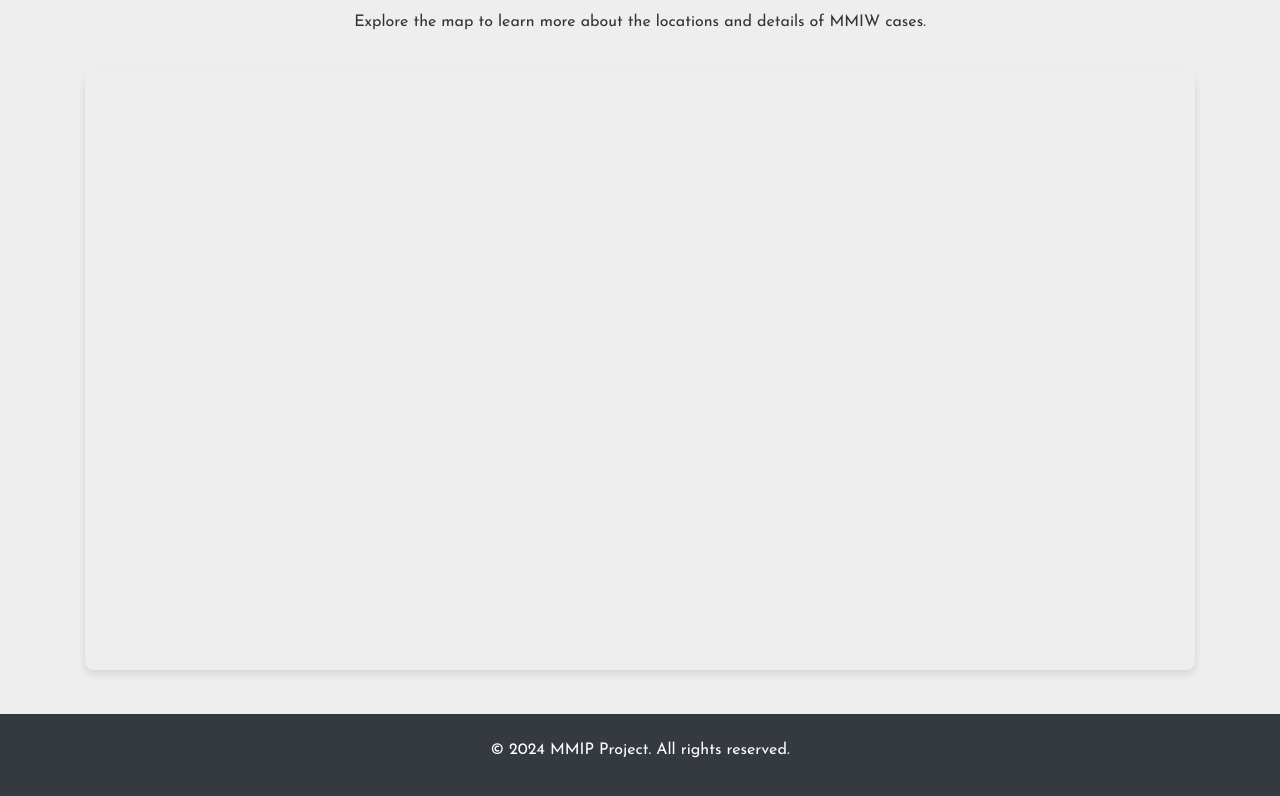
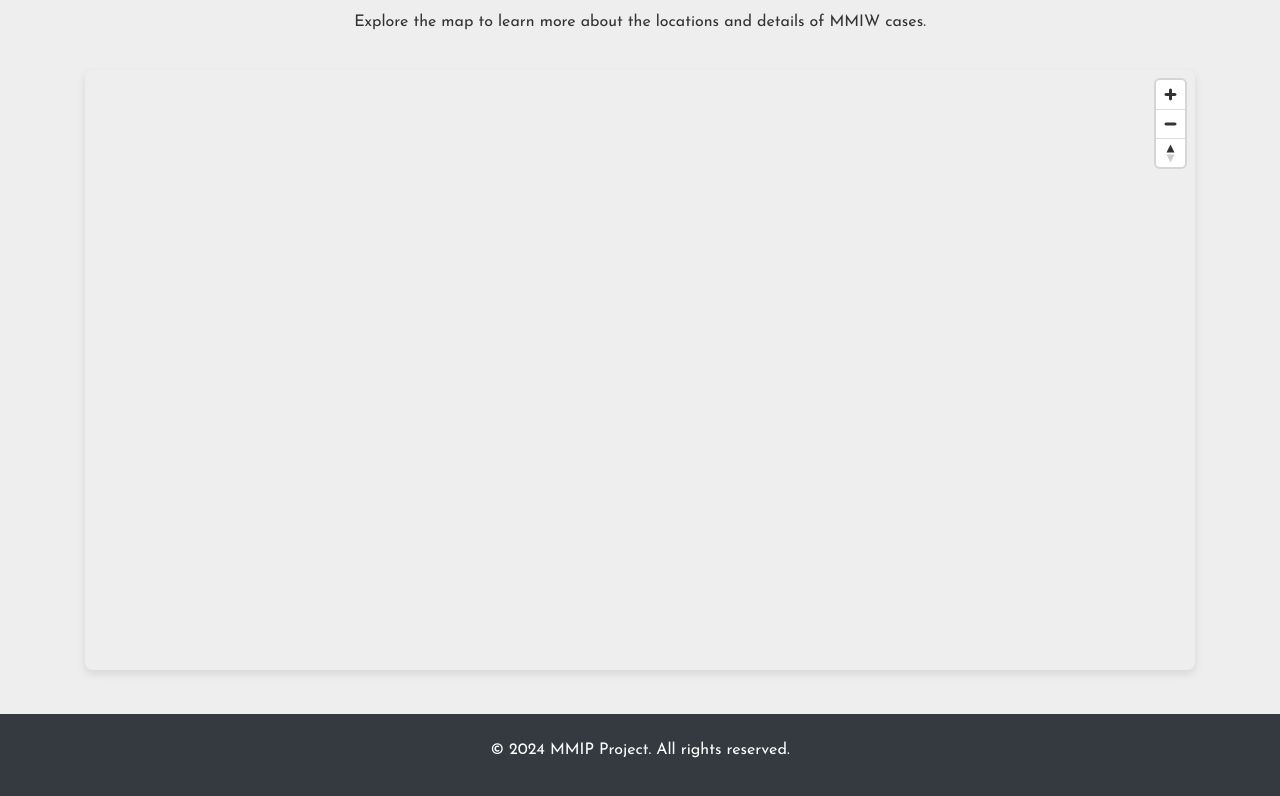
Before and after one commit to linishere/-Murdered-and-Missing-Relatives-Map, a website with bundled scripts: page index.html in a window 1280 px wide. Shown: the part 144-940 px from the top of the page. Built offline with nearby package versions, Linux system fonts and the light colour scheme; some packages are replaced by stand-ins of ours; no server answers; the database is empty; a web font is replaced by a local one.

Commit message:
Debugging

```diff
--- a/index.html
+++ b/index.html
@@ -70,6 +70,6 @@
     <!-- MapLibre GL JS -->
     <script src="https://unpkg.com/maplibre-gl@3.x/dist/maplibre-gl.js"></script>
     <!-- Custom JS -->
-    <script src="/js/map.js"></script>
+    <script type="module" src="/js/map.js"></script>
 </body>
 </html>
--- a/js/map.js
+++ b/js/map.js
@@ -4,22 +4,22 @@ import { supabase } from './supabaseClient.js'
 const map = new maplibregl.Map({
     container: 'map',
     style: 'https://demotiles.maplibre.org/style.json',
-    center: [-98.5795, 39.8283],
+    center: [-98.5795, 39.8283], // center of the US
     zoom: 3
-});
+})
 
-map.addControl(new maplibregl.NavigationControl());
+map.addControl(new maplibregl.NavigationControl())
 
-// Fetch data from Supabase
+// Load markers from Supabase
 async function loadMarkers() {
+    try {
         const { data, error } = await supabase
-        .from('relatives')  // your table name
+            .from('relatives')  // Make sure this table exists
             .select('*')
 
-    if (error) {
-        console.error('Error loading data from Supabase:', error)
-        return
-    }
+        if (error) throw error
+
+        console.log('Fetched data:', data)
 
         data.forEach(person => {
             if (!person.latitude || !person.longitude) return;
@@ -35,8 +35,11 @@ async function loadMarkers() {
                 .setLngLat([person.longitude, person.latitude])
                 .setPopup(new maplibregl.Popup().setHTML(`<b>${person.name}</b><br>${person.details}`))
                 .addTo(map);
-    });
+        })
+
+    } catch (err) {
+        console.error('Supabase fetch failed:', err)
+    }
 }
 
 loadMarkers()
-// Add a click event to the map
```
Also changed, not shown: js/supabaseClient.js (renamed from supabaseClient.js). Lines whose indentation alone changed are shown as unchanged.
